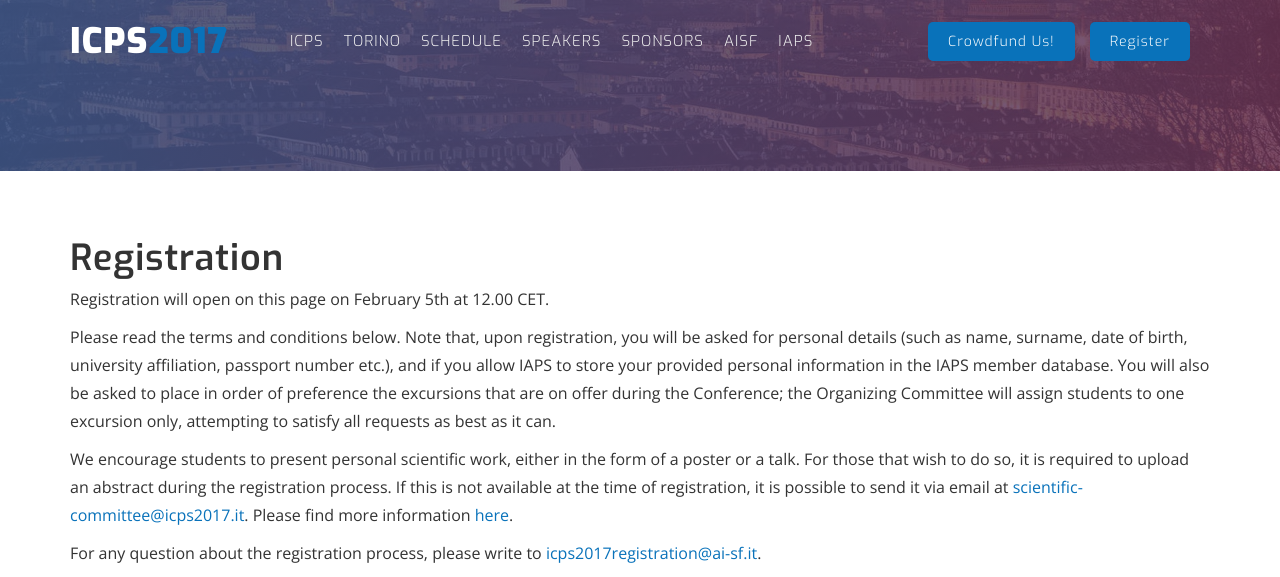
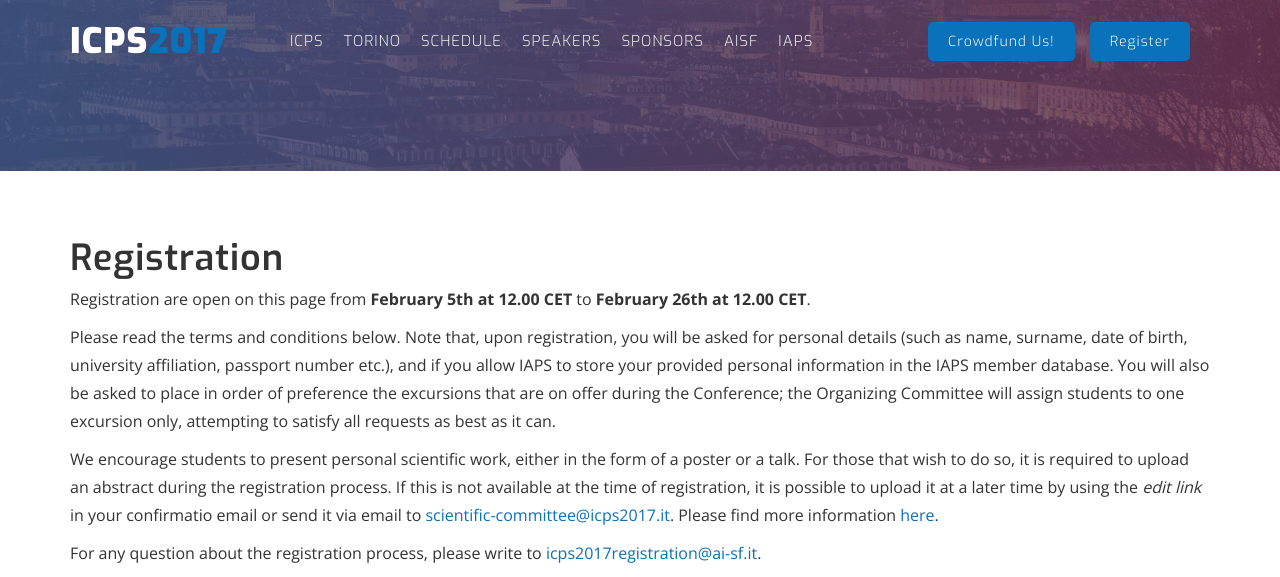
Before and after one commit to ICPS2017/ICPS2017.github.io, a Jekyll site: the page built from registration.html, in a window 1280 px wide and 1400 px high, cut to the strip 0-577 px from the top of the window. Built offline with Jekyll 4.4.1, drawn with Linux system fonts in a browser that asks for light colours; nearby versions of some CDN libraries; some of the changed text lies outside the part shown.

Commit message:
Update registration.html

```diff
--- a/registration.html
+++ b/registration.html
@@ -8,9 +8,9 @@ permalink: /registration
   <div class="container">
     <article>
       <h1>Registration</h1>
-      <p>Registration will open on this page on February 5th at 12.00 CET.</p>
+	    <p>Registration are open on this page from <b>February 5th at 12.00 CET</b> to <b>February 26th at 12.00 CET</b>.</p>
       <p>Please read the terms and conditions below. Note that, upon registration, you will be asked for personal details (such as name, surname, date of birth, university affiliation, passport number etc.), and if you allow IAPS to store your provided personal information in the IAPS member database. You will also be asked to place in order of preference the excursions that are on offer during the Conference; the Organizing Committee will assign students to one excursion only, attempting to satisfy all requests as best as it can. </p>
-      <p>We encourage students to present personal scientific work, either in the form of a poster or a talk. For those that wish to do so, it is required to upload an abstract during the registration process. If this is not available at the time of registration, it is possible to send it via email at <a href="mailto:scientific-committee@icps2017.it">scientific-committee@icps2017.it</a>. Please find more information <a href="/scientific-contributions">here</a>.</p>
+      <p>We encourage students to present personal scientific work, either in the form of a poster or a talk. For those that wish to do so, it is required to upload an abstract during the registration process. If this is not available at the time of registration, it is possible to upload it at a later time by using the <i>edit link</i> in your confirmatio email or send it via email to <a href="mailto:scientific-committee@icps2017.it">scientific-committee@icps2017.it</a>. Please find more information <a href="/scientific-contributions">here</a>.</p>
       <p>For any question about the registration process, please write to <a href="mailto:icps2017registration@ai-sf.it">icps2017registration@ai-sf.it</a>.</p>
 
       <!-- <p><i>[The registration form is inserted here when the registration open]</i></p> -->
@@ -18,11 +18,11 @@ permalink: /registration
 
       <p><i>If you experience problems filling the form, please check that your browser is not blocking its active content, and consider to temporarily disable add-ons such as Privacy Badger. You can also try to fill the form directly at <a href="https://form.jotformeu.com/70024178182350">this</a> address. If the problem persists, please <a href="mailto:icps2017registration@ai-sf.it">contact us</a>.</i></p>
       <h3>Deadline for registration and payment </h3>
-      <p>A first round of registration for the event will open at this page between February 5th (12:00, CET) and February 26th (12:00, CET). During this early registration period, a fee of €190 will apply. Participants are strongly encouraged to submit an abstract for
+      <p>A first round of registration for the event is open on this page between February 5th (12:00, CET) and February 26th (12:00, CET). During this early registration period, a fee of €190 will apply. Participants are strongly encouraged to submit an abstract for
 a short seminar or a poster.</p>
       <p>Registration will open again between March 12th (12:00, CET) and April 20th (12:00, CET), when a fee of €220 will apply.<p>
       <p>Note that these costs (which are reduced in the early phase to facilitate participation of long-time ICPS supporters) include the value of accommodation, standard food and drink, organized travel during the Conference, gadgets and the use of academic facilities and materials. Heavy subsidization is provided by our sponsors, both institutional and private-sector ones.</p>
-      <p>Following a registration, participants will receive instructions by email on how to proceed to make the required fee payment. The payment should be received by the Organising Committee in a maximum of 7 days. A proof of payment should be send by email (or other form) to the OC at <a href="mailto:icps2017registration@ai-sf.it">icps2017registration@ai-sf.it</a> as soon as possible, in order to handle possible delays in the payment. Payments will be accepted by:
+      <p>Only the selected participants will receive instructions by email on how to proceed to make the required fee payment. The payment should be received by the Organising Committee in a maximum of 7 days. A proof of payment should be send by email (or other form) to the OC at <a href="mailto:icps2017registration@ai-sf.it">icps2017registration@ai-sf.it</a> as soon as possible, in order to handle possible delays in the payment. Payments will be accepted by:
 	<ul class="bigul">
 	  <li>bank transfer (details will be provided upon registration). Please note that any extra-fee or exchange rate applied by the bank must be paid by the applicant and <em>not</em> be charged to the recipient.</li>
 	  <li>credit card (service operated by <a href="https://stripe.com">stripe</a>). Please note that the <a href="https://stripe.com/it/pricing">service fee</a> will be charged to the applicant.</li>
```
